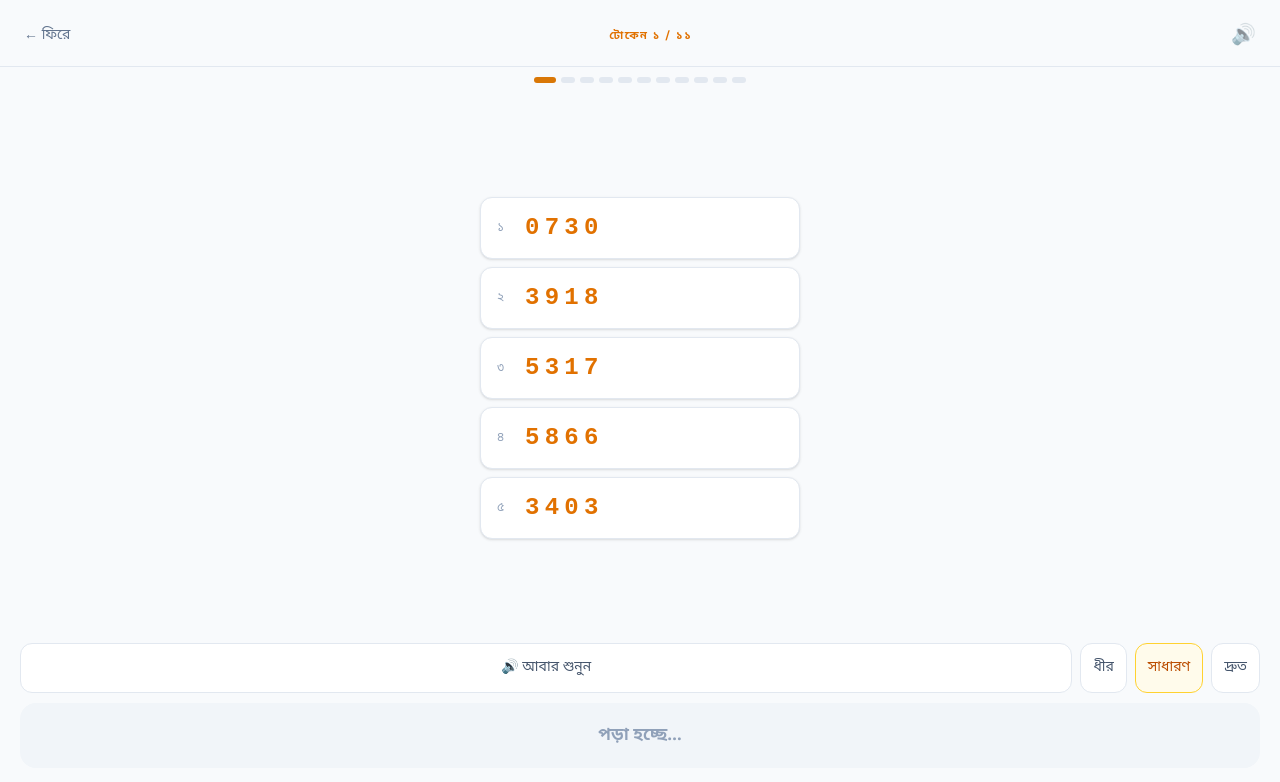
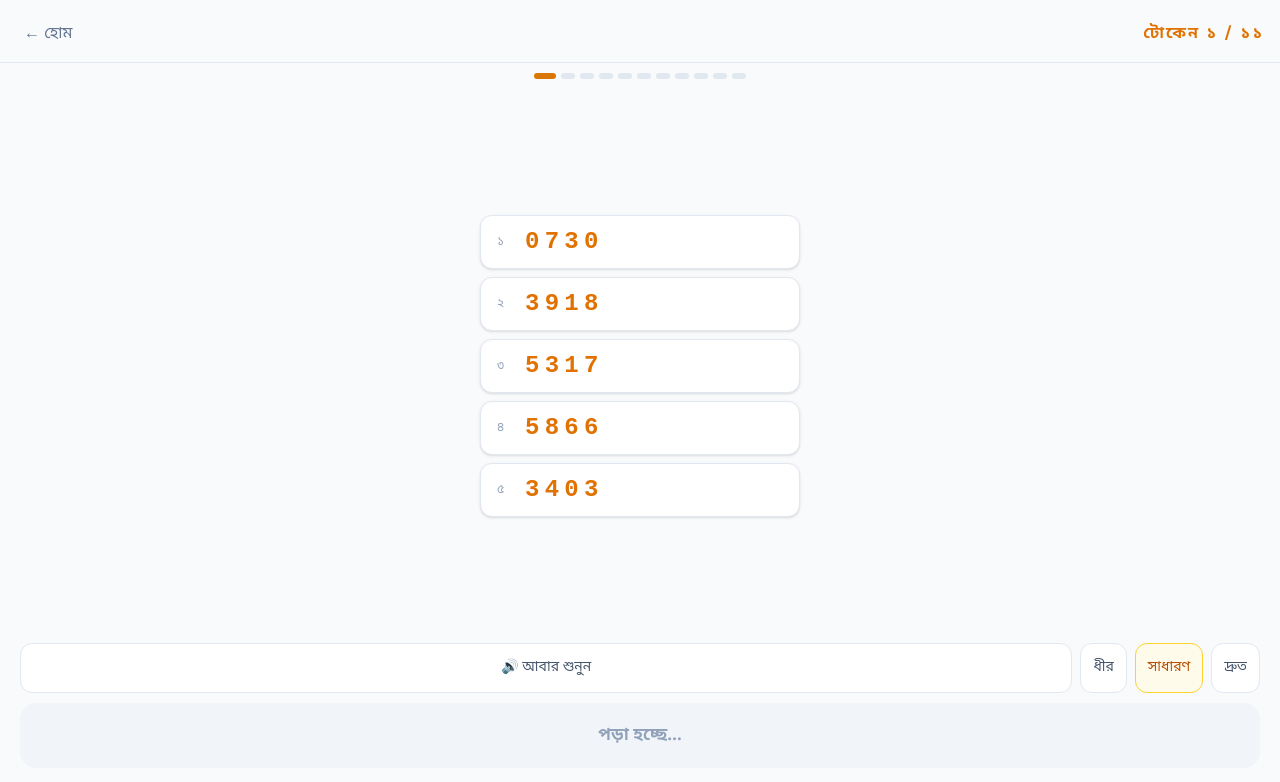
Before and after one commit to minhajul-karim/meter-token-reader, a React (Vite) app: page / in a window 1280 px wide. Both pictures are taken after a click on the button "পড়া শুরু করুন →". Shown: the top 782 px of the page. Built offline with nearby package versions, Linux system fonts and the light colour scheme.

Commit message:
update: refine copy and header for all-at-once token reading flow

```diff
--- a/src/components/PasteScreen.tsx
+++ b/src/components/PasteScreen.tsx
@@ -25,7 +25,7 @@ export default function PasteScreen({ onStart, ttsSupported, lang }: Props) {
         </p>
         <h1 className="text-[26px] font-bold text-slate-900 mt-1">টোকেন রিডার</h1>
         <p className="text-slate-500 text-sm leading-7 mt-1.5">
-          রিচার্জের SMS পেস্ট করুন। অ্যাপ প্রতিটি ৪ সংখ্যার গ্রুপ বাংলায় পড়বে — একা মিটারে টোকেন দেওয়া যাবে, কারো সাহায্য লাগবে না।
+          রিচার্জের SMS পেস্ট করুন। অ্যাপ প্রতিটি টোকেন বাংলায় পড়বে — একা মিটারে টোকেন দেওয়া যাবে, কারো সাহায্য লাগবে না।
         </p>
       </div>
 
@@ -80,8 +80,10 @@ export default function PasteScreen({ onStart, ttsSupported, lang }: Props) {
       <div className="bg-slate-50 border border-slate-200 rounded-2xl p-3.5">
         <p className="text-amber-600 font-semibold text-sm mb-1">কিভাবে কাজ করে</p>
         <p className="text-slate-600 text-sm leading-relaxed">
-          প্রতিটি ২০ সংখ্যার টোকেন পাঁচটি ৪-সংখ্যার গ্রুপে পড়া হয়। একটি গ্রুপ শুনুন → মিটারে টাইপ করুন →{' '}
-          <strong className="text-slate-800">পরবর্তী গ্রুপ</strong> চাপুন। ৫টি গ্রুপ শেষে মিটারে Enter চাপতে বলা হবে।
+          প্রতিটি ২০ সংখ্যার টোকেন একবারে পড়া হবে — ৫টি গ্রুপ একে একে বলা হবে।{' '}
+          শুনুন → মিটারে সব সংখ্যা টাইপ করুন →{' '}
+          <strong className="text-slate-800">মিটারে Enter চাপুন</strong> →{' '}
+          অ্যাপে <strong className="text-slate-800">Enter চাপলাম</strong> বোতাম চাপুন।
         </p>
       </div>
     </div>
--- a/src/components/ReadingScreen.tsx
+++ b/src/components/ReadingScreen.tsx
@@ -30,15 +30,15 @@ export default function ReadingScreen({
     <div className="min-h-screen flex flex-col">
       {/* Header */}
       <div className="flex items-center justify-between px-4 pt-[18px] pb-3 border-b border-slate-200">
-        <button className="text-slate-500 text-sm px-2 py-1" onClick={onBack}>
-          ← ফিরে
+        <button className="text-slate-500 px-2 py-1" onClick={onBack}>
+          ← হোম
         </button>
-        <p className="text-amber-600 text-[11px] font-semibold tracking-[.12em] uppercase">
+        <p className="text-amber-600 text-[16px] font-semibold tracking-[.12em] uppercase">
           টোকেন {toBN(tIdx + 1)} / {toBN(tokens.length)}
         </p>
-        <button className={`text-xl px-2 py-1 ${isSpeaking ? 'animate-pulse' : ''}`} onClick={onRepeat}>
+        {/* <button className={`text-xl px-2 py-1 ${isSpeaking ? 'animate-pulse' : ''}`} onClick={onRepeat}>
           🔊
-        </button>
+        </button> */}
       </div>
 
       {/* Token progress dots */}
@@ -59,7 +59,7 @@ export default function ReadingScreen({
       <div className="flex-1 flex flex-col items-center justify-center px-5 gap-6">
         <div className="w-full max-w-xs flex flex-col gap-2">
           {curGroups.map((g, i) => (
-            <div key={i} className="flex items-center gap-3 bg-white border border-slate-200 rounded-xl px-4 py-3 shadow-sm">
+            <div key={i} className="flex items-center gap-3 bg-white border border-slate-200 rounded-xl px-4 py-2 shadow-sm">
               <span className="text-slate-400 text-xs w-4 shrink-0">{toBN(i + 1)}</span>
               <span className="font-mono text-[24px] font-bold text-amber-600 tracking-[.22em]">
                 {g}
```
Also changed, not shown: 2 other files (tests, documents, lock files or other folders).
